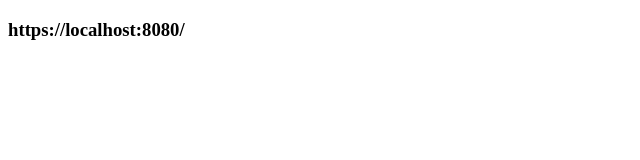
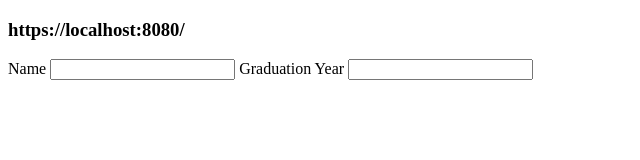
Before and after one commit to acciojob/sharable-urls-Dnyanesh9881, a website: page main.html in a window 1280 px wide. Shown: the whole page, without its empty margins (0-640 px from the left). Drawn offline with Linux system fonts and the light colour scheme.

Commit message:
created a submission

```diff
--- a/main.html
+++ b/main.html
@@ -3,6 +3,11 @@
   <body>
 	  <form>
 		  <h3 id="url"> https://localhost:8080/</h3>
+		  <label for="name">Name</label>
+		  <input type="text" id="name" name="name">
+		  <label for="year">Graduation Year</label>
+		  <input type="number" id="year" name="year">
+
 	  </form>
     <script type="text/javascript" src="./script.js">
 </script>
```
